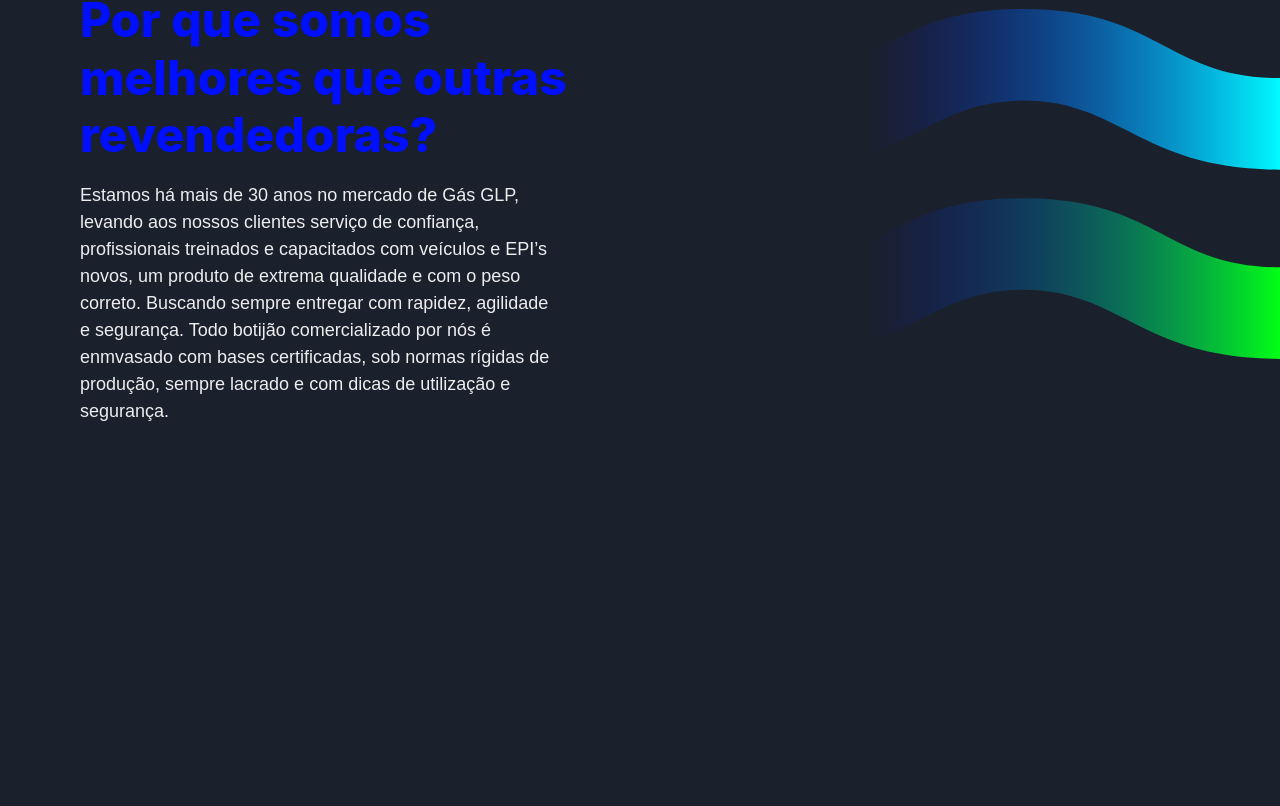
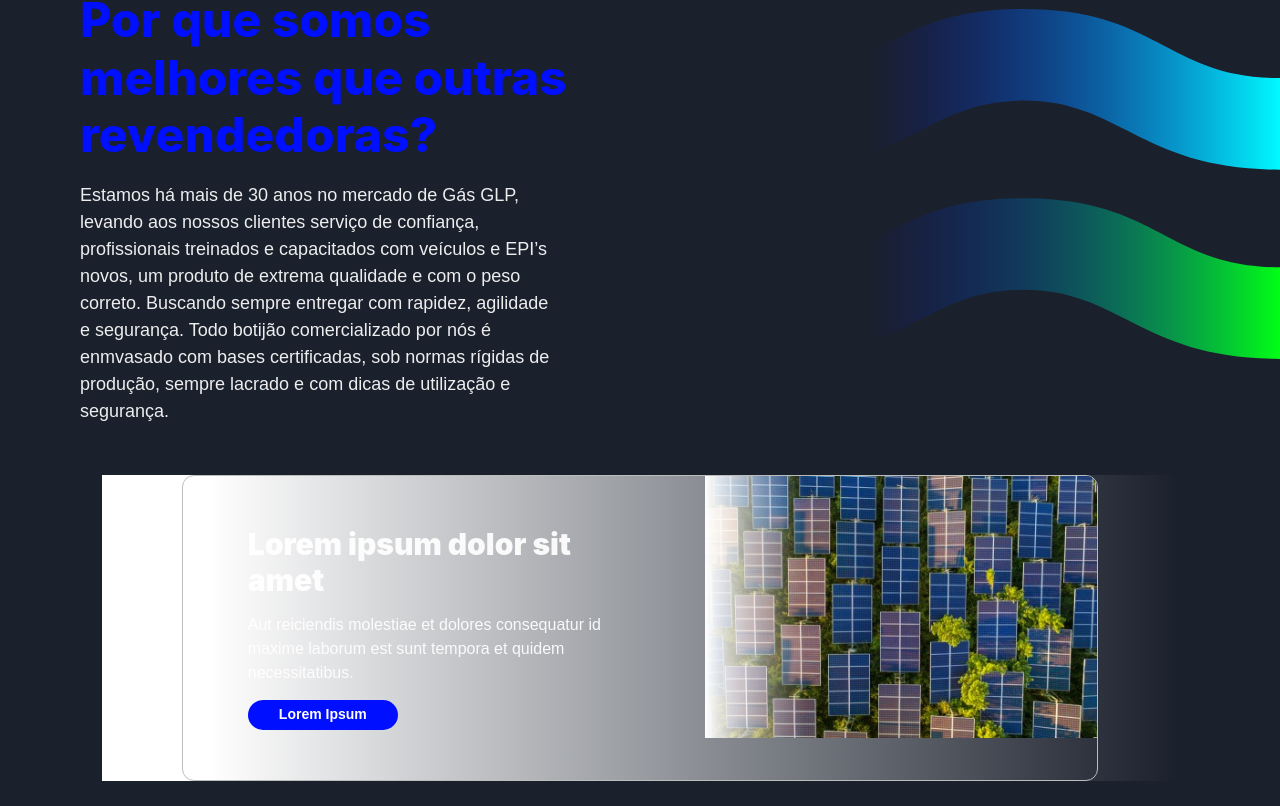
Before and after one commit to joaomarr/Gasutil, a Next.js app: page / in a window 1280 px wide. Shown: the part 1784-2590 px from the top of the page. Before the commit the page ends 2259 px from the top, so only its background shows below. Built offline with nearby package versions, Linux system fonts and the light colour scheme.

Commit message:
clean energy

```diff
--- a/pages/index.js
+++ b/pages/index.js
@@ -18,6 +18,7 @@
 import BotijõesHero from '../public/images/BotijõesHero.svg'
 import MasterCardLogo from '../public/images/MasterCardLogo.png'
 import VisaLogo from '../public/images/VisaLogo.png'
+import UltragazEnergia from '../public/images/ultragaz_energia.jpg'
 import BotijaoFaixa from '../public/svg/BotijaoFaixa.js'
 import UltragazWaves from '../public/svg/UltragazWaves.js'
 
@@ -197,11 +198,52 @@
         </Box>
       </Flex>
       <Box
+        my="25px"
+        px={{xs: "25px", md: "20"}}
+        w={{xs: "100%", md: "fit-content"}}
+        mx="auto"
         style={{background: "linear-gradient(90deg, #FFFFFF 10.1%, rgba(255, 255, 255, 0) 100%)",}}
       >
-        <Box>
-
-        </Box>
+        <Flex
+          w="100%"
+          border="1px"
+          borderColor="#BBBCBC"
+          borderRadius="12px"
+          flexDirection={{xs: "column-reverse", md: "row"}}
+          overflow="hidden"
+        >
+          <Flex my="50px" mx={{xs: "25px", md: "65px"}} flexDirection="column" justify="center" w={{xs: "100%", md: "50%"}}>
+            <Heading as="h5" fontWeight="900" fontSize={{xs: "xl", md: "3xl"}}>
+              Lorem ipsum dolor sit amet
+            </Heading>
+            <Text my="15px" fontSize={{xs: "sm", md: "md"}}>
+              Aut reiciendis molestiae et dolores consequatur id maxime laborum est sunt tempora et quidem necessitatibus.
+            </Text>
+            <Link style={{ textDecoration: 'none' }}>
+              <Button
+                w="150px"
+                h="30px"
+                bg="ultragazBlue"
+                color="#ffffff"
+                fontWeight="600"
+                fontSize={{xs: "xs", md: "sm"}}
+                rounded="20px"
+              >
+                Lorem Ipsum
+              </Button>
+            </Link>
+          </Flex>
+          <Box h={{xs: "50%", md: "100%"}} w={{xs: "100%", md: "50%"}} position="relative" overflow="hidden">
+            <Image src={UltragazEnergia} alt="Ultragaz Energia" layout="responsive"/>
+            <Box
+              position="absolute"
+              bottom="0"
+              h={{xs: "100px", md: "100%"}}
+              w={{xs: "100%", md: "100px"}}
+              bgGradient={{xs: "linear(to-t, #FFFFFF, rgba(255, 255, 255, 0))", md: "linear(to-r, #FFFFFF, rgba(255, 255, 255, 0))"}}
+            />
+          </Box>
+        </Flex>
       </Box>
     </>
   )
```
Also changed, not shown: public/images/ultragaz_energia.jpg (added).
